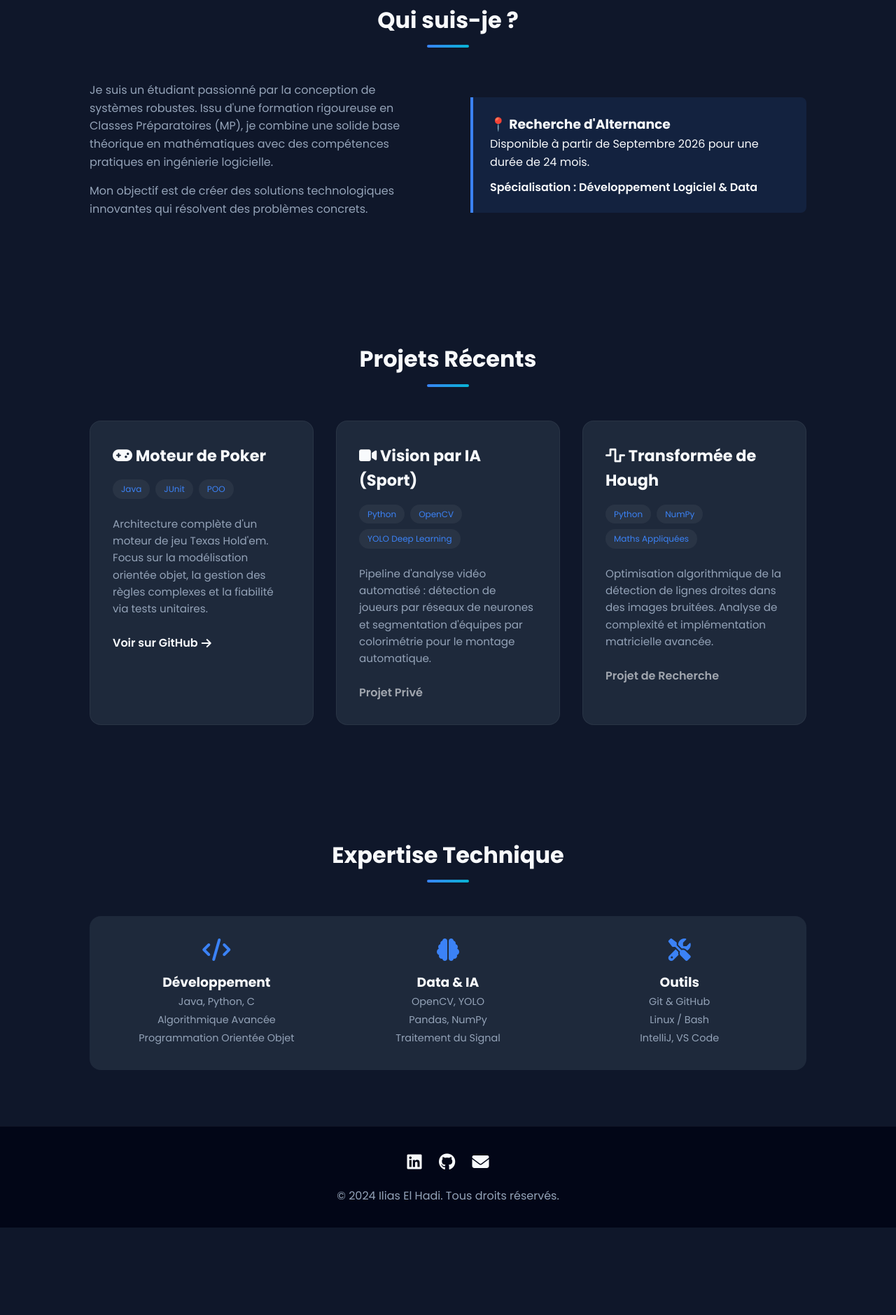
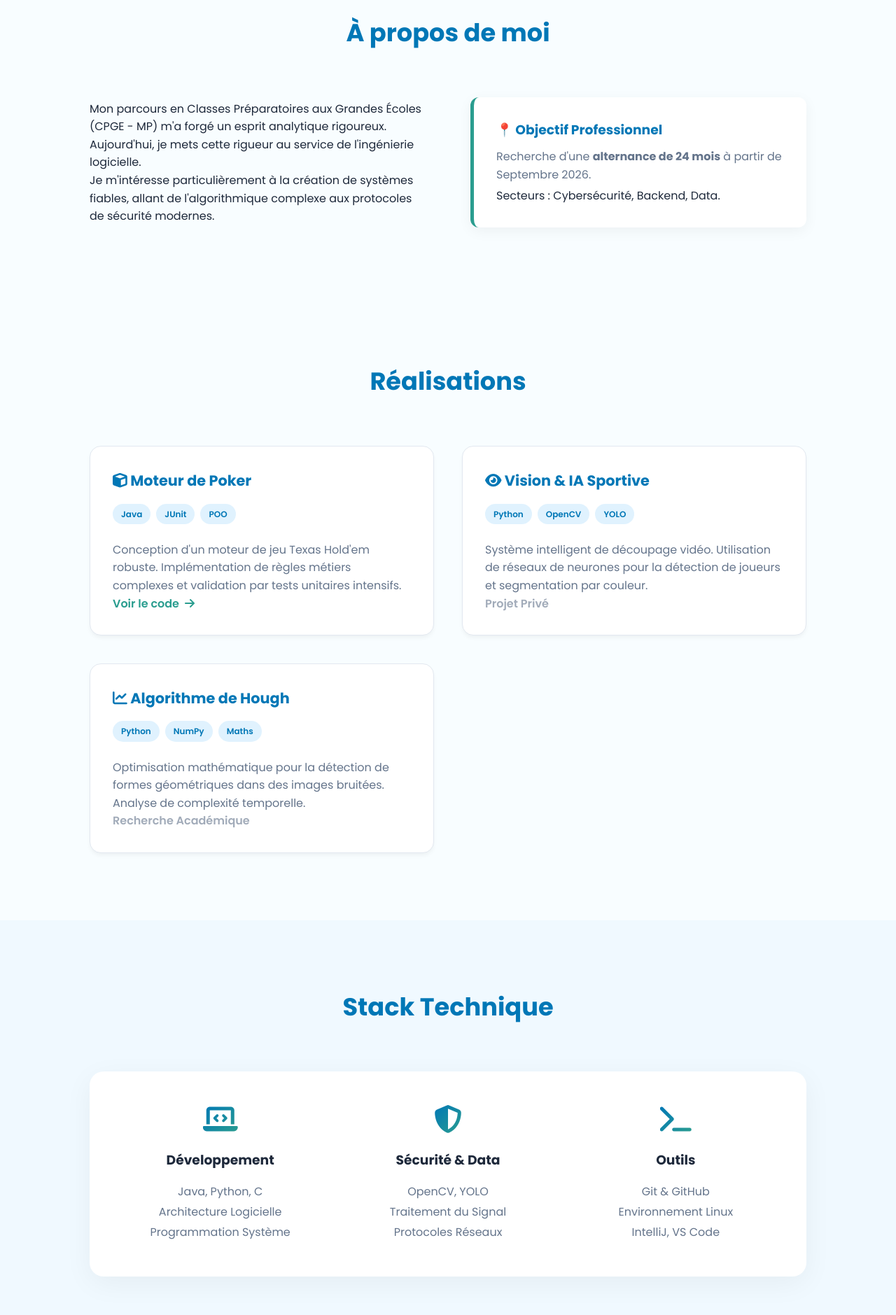
Before and after one commit to El-Hadi21/El-Hadi21.github.io, a plain HTML site: page index.html in a window 1280 px wide. Shown: the part 877-2756 px from the top of the page at 70% size. Before the commit the page ends 2631 px from the top, so only its background shows below. Drawn offline with Linux system fonts and the light colour scheme.

Commit message:
Revise title, styles, and project details in index.html
Updated the title and modified styles for better aesthetics and clarity. Enhanced project descriptions and adjusted layout for improved user experience.

```diff
--- a/index.html
+++ b/index.html
@@ -3,19 +3,20 @@
 <head>
     <meta charset="UTF-8">
     <meta name="viewport" content="width=device-width, initial-scale=1.0">
-    <title>Ilias El Hadi | Ingénieur Logiciel & Data</title>
+    <title>Ilias El Hadi | Ingénieur Logiciel & Sécurité</title>
     <link href="https://fonts.googleapis.com/css2?family=Poppins:wght@300;400;600;700&display=swap" rel="stylesheet">
     <link rel="stylesheet" href="https://cdnjs.cloudflare.com/ajax/libs/font-awesome/6.4.0/css/all.min.css">
     <style>
-        /* --- VARIABLES & RESET --- */
+        /* --- NOUVELLE PALETTE (Polytech / Nice) --- */
         :root {
-            --bg-color: #0f172a;       /* Bleu nuit très sombre */
-            --card-bg: #1e293b;        /* Gris bleuté pour les cartes */
-            --primary: #3b82f6;        /* Bleu électrique */
-            --accent: #06b6d4;         /* Cyan pour les dégradés */
-            --text-main: #f8fafc;      /* Blanc cassé */
-            --text-muted: #94a3b8;     /* Gris clair */
-            --gradient: linear-gradient(135deg, var(--primary), var(--accent));
+            --bg-color: #f8fdff;       /* Blanc très légèrement bleuté (Nuage) */
+            --card-bg: #ffffff;        /* Blanc pur pour les cartes */
+            --primary: #0077b6;        /* Bleu Polytech / Méditerranée */
+            --secondary: #0096c7;      /* Bleu Ciel vif */
+            --accent: #2a9d8f;         /* Vert Océan / Pinède (Touche nature) */
+            --text-main: #1e293b;      /* Gris sombre pour le texte (lisibilité) */
+            --text-muted: #64748b;     /* Gris moyen */
+            --gradient: linear-gradient(135deg, var(--primary), var(--accent)); /* Dégradé Bleu vers Vert */
         }
 
         * { margin: 0; padding: 0; box-sizing: border-box; }
@@ -25,7 +26,6 @@
             background-color: var(--bg-color);
             color: var(--text-main);
             line-height: 1.6;
-            overflow-x: hidden;
         }
 
         a { text-decoration: none; color: inherit; transition: 0.3s; }
@@ -36,27 +36,35 @@
             position: fixed;
             top: 0;
             width: 100%;
-            background: rgba(15, 23, 42, 0.9);
+            background: rgba(255, 255, 255, 0.95); /* Fond blanc semi-transparent */
             backdrop-filter: blur(10px);
             padding: 1rem 5%;
             display: flex;
             justify-content: space-between;
             align-items: center;
             z-index: 1000;
-            border-bottom: 1px solid rgba(255,255,255,0.05);
+            box-shadow: 0 2px 15px rgba(0, 119, 182, 0.1); /* Ombre bleue légère */
         }
 
         .logo {
             font-size: 1.5rem;
             font-weight: 700;
-            background: var(--gradient);
-            -webkit-background-clip: text;
-            -webkit-text-fill-color: transparent;
+            color: var(--primary);
         }
 
         .nav-links { display: flex; gap: 2rem; }
-        .nav-links a { font-size: 0.9rem; font-weight: 500; color: var(--text-muted); }
-        .nav-links a:hover { color: var(--primary); }
+        .nav-links a { font-size: 0.9rem; font-weight: 500; color: var(--text-main); }
+        .nav-links a:hover { color: var(--secondary); }
+
+        /* Bouton Contact dans la nav */
+        .nav-btn {
+            padding: 8px 20px;
+            border: 2px solid var(--primary);
+            color: var(--primary);
+            border-radius: 50px;
+            font-weight: 600;
+        }
+        .nav-btn:hover { background: var(--primary); color: white; }
 
         /* --- HERO SECTION --- */
         .hero {
@@ -66,13 +74,15 @@
             justify-content: center;
             text-align: center;
             padding: 0 20px;
-            background: radial-gradient(circle at top right, rgba(59, 130, 246, 0.1), transparent 40%);
+            /* Fond subtil rappelant la mer/ciel */
+            background: radial-gradient(circle at 50% 50%, rgba(0, 150, 199, 0.05), transparent 70%);
         }
 
         .hero-content h1 {
-            font-size: 4rem;
-            line-height: 1.1;
-            margin-bottom: 1rem;
+            font-size: 3.5rem;
+            line-height: 1.2;
+            margin-bottom: 1.5rem;
+            color: var(--text-main);
         }
 
         .hero-content h1 span {
@@ -84,39 +94,32 @@
         .hero-content p {
             font-size: 1.25rem;
             color: var(--text-muted);
-            margin-bottom: 2rem;
-            max-width: 600px;
+            margin-bottom: 2.5rem;
+            max-width: 700px;
             margin-left: auto;
             margin-right: auto;
+            font-weight: 300;
         }
 
-        .btn {
+        .btn-primary {
             display: inline-block;
-            padding: 12px 30px;
+            padding: 14px 35px;
             background: var(--gradient);
             color: white;
             border-radius: 50px;
             font-weight: 600;
-            box-shadow: 0 4px 15px rgba(59, 130, 246, 0.4);
+            box-shadow: 0 10px 25px rgba(42, 157, 143, 0.3); /* Ombre verte/bleue */
         }
-        .btn:hover { transform: translateY(-2px); box-shadow: 0 6px 20px rgba(59, 130, 246, 0.6); }
+        .btn-primary:hover { transform: translateY(-3px); box-shadow: 0 15px 30px rgba(42, 157, 143, 0.4); }
 
-        /* --- SECTIONS GLOBALES --- */
-        section { padding: 5rem 10%; }
+        /* --- SECTIONS --- */
+        section { padding: 6rem 10%; }
+
         .section-title {
             text-align: center;
-            font-size: 2rem;
-            margin-bottom: 3rem;
-            position: relative;
-        }
-        .section-title::after {
-            content: '';
-            display: block;
-            width: 60px;
-            height: 4px;
-            background: var(--gradient);
-            margin: 10px auto;
-            border-radius: 2px;
+            font-size: 2.2rem;
+            margin-bottom: 4rem;
+            color: var(--primary);
         }
 
         /* --- ABOUT --- */
@@ -126,204 +129,199 @@
             gap: 4rem;
             align-items: center;
         }
-        .about-text p { margin-bottom: 1rem; color: var(--text-muted); }
         .highlight-box {
-            background: rgba(59, 130, 246, 0.1);
-            border-left: 4px solid var(--primary);
-            padding: 1.5rem;
-            border-radius: 0 8px 8px 0;
+            background: white;
+            border-left: 5px solid var(--accent);
+            padding: 2rem;
+            border-radius: 12px;
+            box-shadow: 0 5px 20px rgba(0,0,0,0.05);
         }
 
         /* --- PROJECTS --- */
         .projects-grid {
             display: grid;
-            grid-template-columns: repeat(auto-fit, minmax(300px, 1fr));
-            gap: 2rem;
+            grid-template-columns: repeat(auto-fit, minmax(320px, 1fr));
+            gap: 2.5rem;
         }
 
         .project-card {
             background: var(--card-bg);
             padding: 2rem;
             border-radius: 16px;
-            border: 1px solid rgba(255,255,255,0.05);
+            border: 1px solid #e2e8f0; /* Bordure très légère */
             transition: 0.3s;
-            position: relative;
-            overflow: hidden;
+            box-shadow: 0 4px 6px -1px rgba(0, 0, 0, 0.05);
         }
 
         .project-card:hover {
-            transform: translateY(-5px);
-            border-color: var(--primary);
-            box-shadow: 0 10px 30px rgba(0,0,0,0.3);
+            transform: translateY(-8px);
+            border-color: var(--secondary);
+            box-shadow: 0 20px 25px -5px rgba(0, 0, 0, 0.1);
         }
 
-        .project-card h3 { margin-bottom: 1rem; font-size: 1.4rem; }
-        .project-card p { color: var(--text-muted); font-size: 0.95rem; margin-bottom: 1.5rem; }
+        .project-card h3 { color: var(--primary); margin-bottom: 1rem; font-size: 1.3rem; }
 
         .tech-tags { display: flex; flex-wrap: wrap; gap: 8px; margin-bottom: 1.5rem; }
         .tag {
             font-size: 0.75rem;
-            padding: 4px 12px;
+            padding: 5px 12px;
             border-radius: 20px;
-            background: rgba(255,255,255,0.05);
+            background: #e0f2fe; /* Bleu très pâle */
             color: var(--primary);
-            font-weight: 500;
+            font-weight: 600;
         }
 
         .project-link {
-            color: var(--text-main);
+            color: var(--accent);
             font-weight: 600;
             display: inline-flex;
             align-items: center;
-            gap: 5px;
+            gap: 8px;
         }
-        .project-link:hover { color: var(--accent); }
+        .project-link:hover { text-decoration: underline; }
 
         /* --- SKILLS --- */
         .skills-container {
-            background: var(--card-bg);
-            padding: 2rem;
-            border-radius: 16px;
+            background: white;
+            padding: 3rem;
+            border-radius: 20px;
+            box-shadow: 0 10px 40px rgba(0,0,0,0.05);
             display: grid;
-            grid-template-columns: repeat(auto-fit, minmax(200px, 1fr));
-            gap: 2rem;
+            grid-template-columns: repeat(auto-fit, minmax(220px, 1fr));
+            gap: 3rem;
             text-align: center;
         }
         .skill-category i {
-            font-size: 2rem;
-            color: var(--primary);
-            margin-bottom: 1rem;
+            font-size: 2.5rem;
+            background: var(--gradient);
+            -webkit-background-clip: text;
+            -webkit-text-fill-color: transparent;
+            margin-bottom: 1.5rem;
         }
-        .skill-list { color: var(--text-muted); font-size: 0.9rem; line-height: 1.8; }
+        .skill-category h3 { margin-bottom: 1rem; color: var(--text-main); }
+        .skill-list { color: var(--text-muted); line-height: 1.8; }
 
         /* --- FOOTER --- */
         footer {
             text-align: center;
-            padding: 2rem;
-            background: #020617;
-            color: var(--text-muted);
-            border-top: 1px solid rgba(255,255,255,0.05);
+            padding: 3rem;
+            background: var(--primary);
+            color: white;
+            margin-top: 4rem;
         }
-        .social-links { margin-bottom: 1rem; }
-        .social-links a {
-            font-size: 1.5rem;
-            margin: 0 10px;
-            color: var(--text-main);
-        }
-        .social-links a:hover { color: var(--primary); }
+        .social-links a { color: white; font-size: 1.5rem; margin: 0 15px; opacity: 0.8; }
+        .social-links a:hover { opacity: 1; }
 
         /* --- RESPONSIVE --- */
         @media (max-width: 768px) {
             .hero-content h1 { font-size: 2.5rem; }
             .about-grid { grid-template-columns: 1fr; }
-            .navbar { padding: 1rem; }
-            .nav-links { display: none; } /* Simplification mobile */
-            section { padding: 3rem 5%; }
+            .nav-links { display: none; }
+            section { padding: 4rem 5%; }
         }
     </style>
 </head>
 <body>
 
     <nav class="navbar">
-        <div class="logo">Ilias El Hadi.</div>
+        <div class="logo">Ilias El Hadi</div>
         <div class="nav-links">
             <a href="#about">À propos</a>
             <a href="#projects">Projets</a>
             <a href="#skills">Compétences</a>
-            <a href="mailto:ilyass.elhadi2020@gmail.com" class="btn" style="padding: 8px 20px; font-size: 0.85rem;">Me Contacter</a>
+            <a href="mailto:ilyass.elhadi2020@gmail.com" class="nav-btn">Me Contacter</a>
         </div>
     </nav>
 
     <header class="hero">
         <div class="hero-content">
-            <h1>Développeur & <br><span>Expert Technologie</span></h1>
-            <p>Élève Ingénieur à Polytech Nice Sophia. Passionné par l'Algorithmique Complexe, l'Intelligence Artificielle et la Cybersécurité.</p>
-            <a href="#projects" class="btn">Voir mes réalisations</a>
+            <h1>Ingénieur Logiciel & <br><span>Cybersécurité</span></h1>
+            <p>Élève Ingénieur à Polytech Nice Sophia. Passionné par la conception d'architectures sécurisées et le développement logiciel avancé.</p>
+            <a href="#projects" class="btn-primary">Découvrir mes travaux</a>
         </div>
     </header>
 
     <section id="about">
-        <h2 class="section-title">Qui suis-je ?</h2>
+        <h2 class="section-title">À propos de moi</h2>
         <div class="about-grid">
             <div class="about-text">
-                <p>Je suis un étudiant passionné par la conception de systèmes robustes. Issu d'une formation rigoureuse en Classes Préparatoires (MP), je combine une solide base théorique en mathématiques avec des compétences pratiques en ingénierie logicielle.</p>
-                <p>Mon objectif est de créer des solutions technologiques innovantes qui résolvent des problèmes concrets.</p>
+                <p>Mon parcours en Classes Préparatoires aux Grandes Écoles (CPGE - MP) m'a forgé un esprit analytique rigoureux. Aujourd'hui, je mets cette rigueur au service de l'ingénierie logicielle.</p>
+                <p>Je m'intéresse particulièrement à la création de systèmes fiables, allant de l'algorithmique complexe aux protocoles de sécurité modernes.</p>
             </div>
             <div class="highlight-box">
-                <h3>📍 Recherche d'Alternance</h3>
-                <p>Disponible à partir de Septembre 2026 pour une durée de 24 mois.</p>
-                <p style="margin-top: 10px; font-weight: 600; color: var(--text-main);">Spécialisation : Développement Logiciel & Data</p>
+                <h3 style="color: var(--primary);">📍 Objectif Professionnel</h3>
+                <p style="margin-top: 10px; color: var(--text-muted);">Recherche d'une <strong>alternance de 24 mois</strong> à partir de Septembre 2026.</p>
+                <p style="margin-top: 5px; font-weight: 500;">Secteurs : Cybersécurité, Backend, Data.</p>
             </div>
         </div>
     </section>
 
     <section id="projects">
-        <h2 class="section-title">Projets Récents</h2>
+        <h2 class="section-title">Réalisations</h2>
         <div class="projects-grid">
 
             <article class="project-card">
-                <h3><i class="fas fa-gamepad"></i> Moteur de Poker</h3>
+                <h3><i class="fas fa-cube"></i> Moteur de Poker</h3>
                 <div class="tech-tags">
                     <span class="tag">Java</span>
                     <span class="tag">JUnit</span>
                     <span class="tag">POO</span>
                 </div>
-                <p>Architecture complète d'un moteur de jeu Texas Hold'em. Focus sur la modélisation orientée objet, la gestion des règles complexes et la fiabilité via tests unitaires.</p>
-                <a href="https://github.com/salondryas/Jeu-de-Poker" target="_blank" class="project-link">Voir sur GitHub <i class="fas fa-arrow-right"></i></a>
+                <p style="color: var(--text-muted);">Conception d'un moteur de jeu Texas Hold'em robuste. Implémentation de règles métiers complexes et validation par tests unitaires intensifs.</p>
+                <a href="https://github.com/salondryas/Jeu-de-Poker" target="_blank" class="project-link">Voir le code <i class="fas fa-arrow-right"></i></a>
             </article>
 
             <article class="project-card">
-                <h3><i class="fas fa-video"></i> Vision par IA (Sport)</h3>
+                <h3><i class="fas fa-eye"></i> Vision & IA Sportive</h3>
                 <div class="tech-tags">
                     <span class="tag">Python</span>
                     <span class="tag">OpenCV</span>
-                    <span class="tag">YOLO Deep Learning</span>
+                    <span class="tag">YOLO</span>
                 </div>
-                <p>Pipeline d'analyse vidéo automatisé : détection de joueurs par réseaux de neurones et segmentation d'équipes par colorimétrie pour le montage automatique.</p>
-                <span class="project-link" style="opacity: 0.6; cursor: default;">Projet Privé</span>
+                <p style="color: var(--text-muted);">Système intelligent de découpage vidéo. Utilisation de réseaux de neurones pour la détection de joueurs et segmentation par couleur.</p>
+                <span class="project-link" style="opacity: 0.6; cursor: default; color: var(--text-muted);">Projet Privé</span>
             </article>
 
             <article class="project-card">
-                <h3><i class="fas fa-wave-square"></i> Transformée de Hough</h3>
+                <h3><i class="fas fa-chart-line"></i> Algorithme de Hough</h3>
                 <div class="tech-tags">
                     <span class="tag">Python</span>
                     <span class="tag">NumPy</span>
-                    <span class="tag">Maths Appliquées</span>
+                    <span class="tag">Maths</span>
                 </div>
-                <p>Optimisation algorithmique de la détection de lignes droites dans des images bruitées. Analyse de complexité et implémentation matricielle avancée.</p>
-                <span class="project-link" style="opacity: 0.6; cursor: default;">Projet de Recherche</span>
+                <p style="color: var(--text-muted);">Optimisation mathématique pour la détection de formes géométriques dans des images bruitées. Analyse de complexité temporelle.</p>
+                <span class="project-link" style="opacity: 0.6; cursor: default; color: var(--text-muted);">Recherche Académique</span>
             </article>
 
         </div>
     </section>
 
-    <section id="skills">
-        <h2 class="section-title">Expertise Technique</h2>
+    <section id="skills" style="background-color: #f0f9ff;"> <h2 class="section-title">Stack Technique</h2>
         <div class="skills-container">
             <div class="skill-category">
-                <i class="fas fa-code"></i>
+                <i class="fas fa-laptop-code"></i>
                 <h3>Développement</h3>
                 <div class="skill-list">
                     Java, Python, C<br>
-                    Algorithmique Avancée<br>
-                    Programmation Orientée Objet
+                    Architecture Logicielle<br>
+                    Programmation Système
                 </div>
             </div>
             <div class="skill-category">
-                <i class="fas fa-brain"></i>
-                <h3>Data & IA</h3>
+                <i class="fas fa-shield-alt"></i>
+                <h3>Sécurité & Data</h3>
                 <div class="skill-list">
                     OpenCV, YOLO<br>
-                    Pandas, NumPy<br>
-                    Traitement du Signal
+                    Traitement du Signal<br>
+                    Protocoles Réseaux
                 </div>
             </div>
             <div class="skill-category">
-                <i class="fas fa-tools"></i>
+                <i class="fas fa-terminal"></i>
                 <h3>Outils</h3>
                 <div class="skill-list">
                     Git & GitHub<br>
-                    Linux / Bash<br>
+                    Environnement Linux<br>
                     IntelliJ, VS Code
                 </div>
             </div>
@@ -336,7 +334,7 @@
             <a href="https://github.com/el-hadi21" target="_blank"><i class="fab fa-github"></i></a>
             <a href="mailto:ilyass.elhadi2020@gmail.com"><i class="fas fa-envelope"></i></a>
         </div>
-        <p>&copy; 2024 Ilias El Hadi. Tous droits réservés.</p>
+        <p style="margin-top: 20px; opacity: 0.8; font-size: 0.9rem;">&copy; 2024 Ilias El Hadi. Élève Ingénieur Polytech Nice Sophia.</p>
     </footer>
 
 </body>
```
